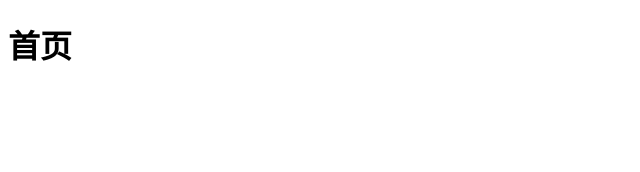
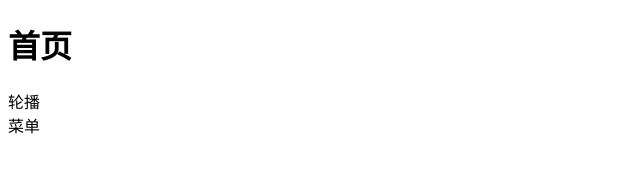
Before and after one commit to lmqmq/jingaa, a plain HTML site: page index.html in a window 1280 px wide. Shown: the whole page, without its empty margins (0-640 px from the left). Drawn offline with Linux system fonts and the light colour scheme.

Commit message:
轮播，菜单

```diff
--- a/index.html
+++ b/index.html
@@ -8,7 +8,8 @@
 </head>
 <body>
     <h1>首页</h1>
-    <div class="slider"></div>
-    <div class="menu"></div>
+    <div class="slider">轮播</div>
+    <div class="menu">菜单</div>
+
 </body>
 </html>
```
